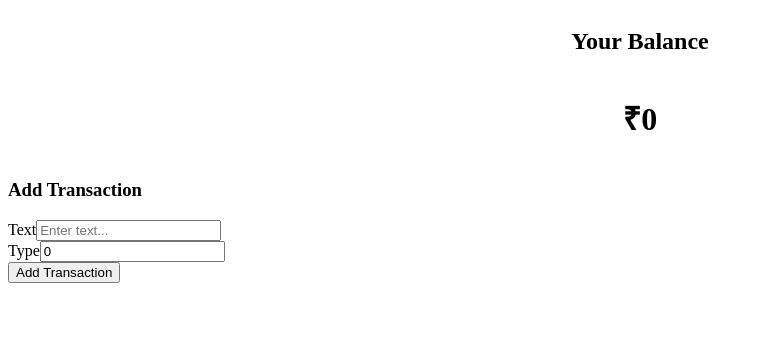
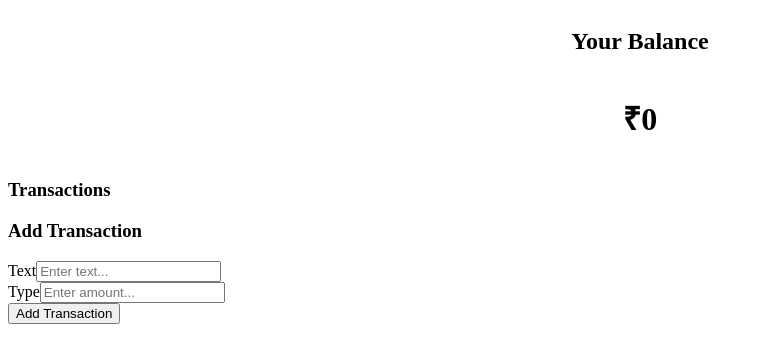
Before and after one commit to AdityaNair07/Expense-Tracker, a React (Create React App) app: page / in a window 1280 px wide. Shown: the top 362 px of the page, without its empty margins (0-763 px from the left). Built offline with nearby package versions, Linux system fonts and the light colour scheme.

Commit message:
transaction list added

```diff
--- a/src/components/AddTransaction.jsx
+++ b/src/components/AddTransaction.jsx
@@ -34,7 +34,7 @@ const AddTransaction = ({ id, addTransactions }) => {
             id="amount"
             type="number"
             placeholder="Enter amount..."
-            value={amount}
+            // value={amount}
             onChange={(e) => setAmount(e.target.valueAsNumber)}
           />
         </div>
--- /dev/null
+++ b/src/components/Transaction.jsx
@@ -0,0 +1,15 @@
+import React from "react";
+
+const Transaction = ({ transaction }) => {
+  const sign = transaction.amount >= 0 ? "+" : "-";
+  return (
+    <div>
+      {transaction.text}
+      <span>
+        {sign}₹{Math.abs(transaction.amount)}
+      </span>
+    </div>
+  );
+};
+
+export default Transaction;
--- /dev/null
+++ b/src/components/TransactionList.jsx
@@ -0,0 +1,21 @@
+import React from "react";
+import Transaction from "./Transaction";
+
+const TransactionList = ({ transactions }) => {
+  return (
+    <div>
+      <h3>Transactions</h3>
+      <ul>
+        {transactions.map((transaction) => {
+          return (
+            <li>
+              <Transaction key={transaction.id} transaction={transaction} />
+            </li>
+          );
+        })}
+      </ul>
+    </div>
+  );
+};
+
+export default TransactionList;
--- a/src/containers/Main.js
+++ b/src/containers/Main.js
@@ -3,11 +3,13 @@ import { connect } from "react-redux";
 import Balance from "../components/Balance";
 import AddTransaction from "../components/AddTransaction";
 import { addTransactions } from "../redux/actions";
+import TransactionList from "../components/TransactionList";
 
 export const Main = ({ transactions, addTransactions }) => {
   return (
     <div>
       <Balance transactions={transactions} />
+      <TransactionList transactions={transactions} />
       <AddTransaction
         id={transactions[0] ? transactions[0].id + 1 : 1}
         addTransactions={(transactions) => addTransactions(transactions)}
```
